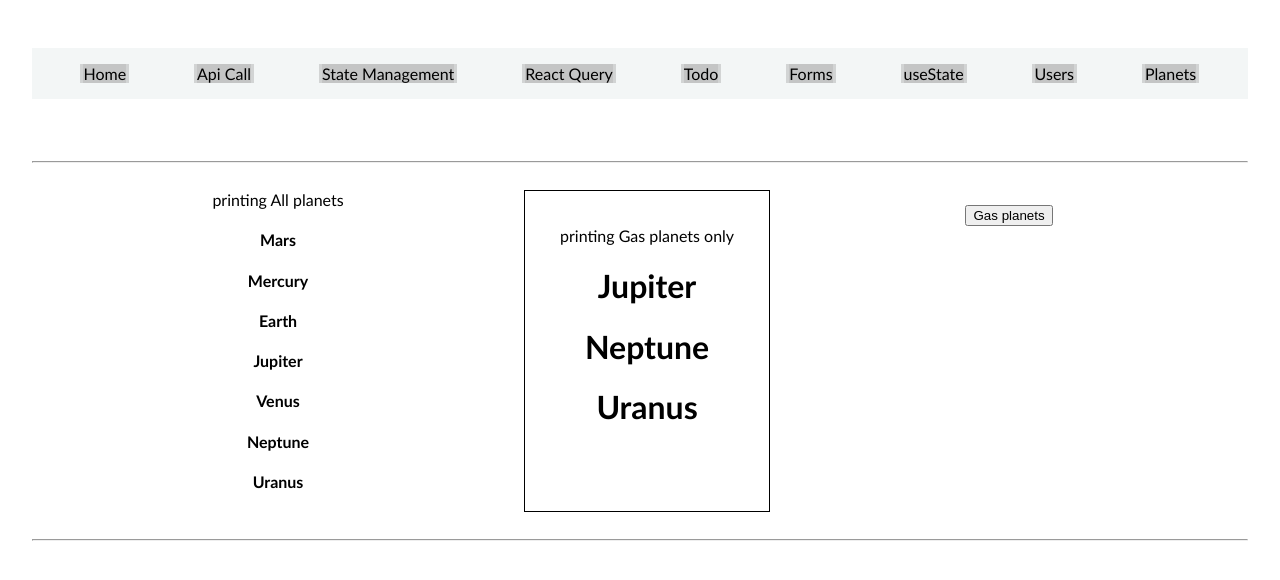
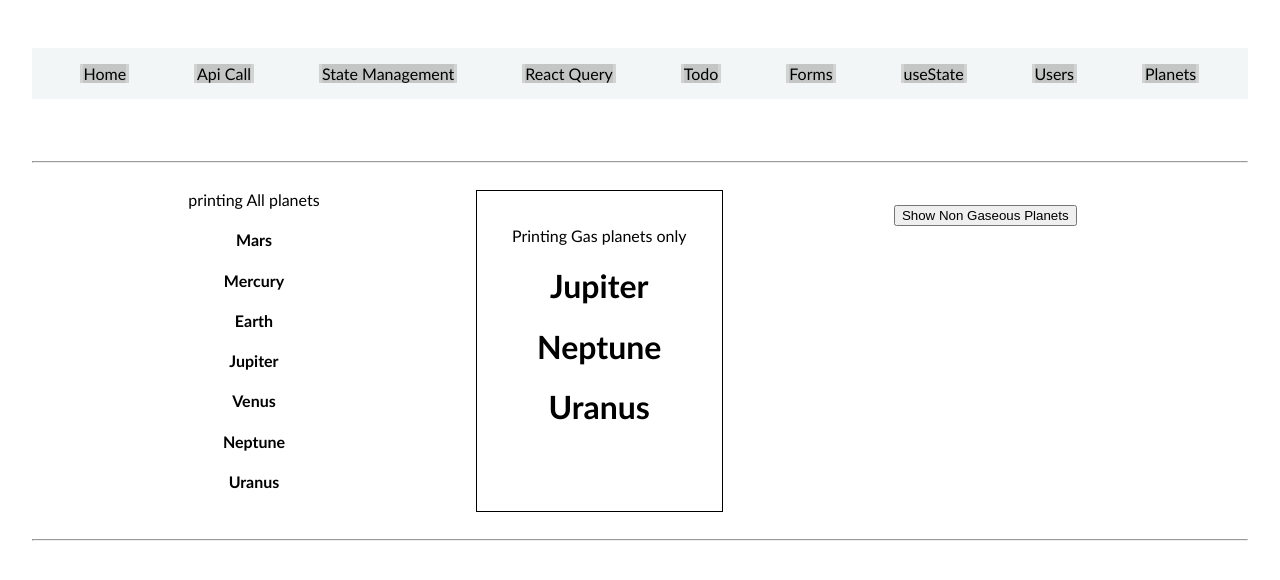
Before and after one commit to sushantsharma08/react-course, a React (Vite) app: page /planets in a window 1280 px wide. Shown: the top 580 px of the page. Built offline with nearby package versions, Linux system fonts and the light colour scheme.

Commit message:
Update PlanetsSec.jsx

```diff
--- a/src/pages/PlanetsSec.jsx
+++ b/src/pages/PlanetsSec.jsx
@@ -15,9 +15,10 @@ export const PlanetsSec = () => {
     ]
 
     const [showGasPlanets, setshowGasPlanets] = useState(true);
-
+    const [Clicked, setClicked] = useState(false)
     const showOtherPlanets = () => {
         setshowGasPlanets(!showGasPlanets);
+        setClicked(!Clicked)
     }
 
 
@@ -32,16 +33,18 @@ export const PlanetsSec = () => {
                 </div>
 
                 <div className="output" style={{ border: '1px solid black', padding: '35px' }}>
-                    printing Gas planets only
-                    {planets.map((planet,key) => {
-                        if (showGasPlanets) {                return <Planet key={key}  name={planet.name} isGasPlanet={planet.isGasPlanet} />
+
+                    {Clicked ? "Printing Non Gas planets only" : "Printing Gas planets only"}
+                    {planets.map((planet, key) => {
+                        if (showGasPlanets) {
+                            return <Planet key={key} name={planet.name} isGasPlanet={planet.isGasPlanet} />
                         }
-                        return <Planet key={key}  name={planet.name} isGasPlanet={!planet.isGasPlanet} />
+                        return <Planet key={key} name={planet.name} isGasPlanet={!planet.isGasPlanet} />
 
                     })}
                 </div>
                 <div style={{ marginbottom: 'auto' }}>
-                    <button onClick={showOtherPlanets}>Gas planets</button>
+                    <button onClick={showOtherPlanets}>{Clicked ? "Show Gas planets" : "Show Non Gaseous Planets"}</button>
                 </div>
             </div>
         </>
```
